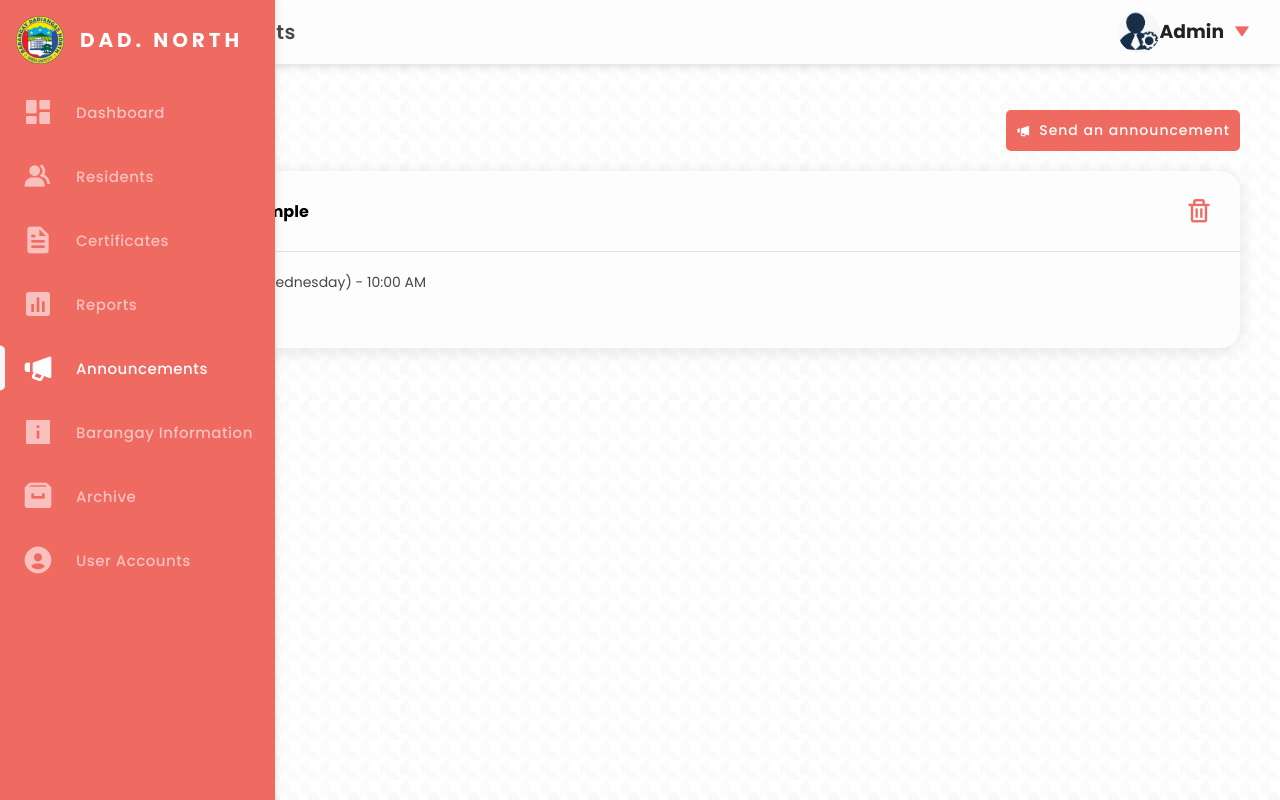
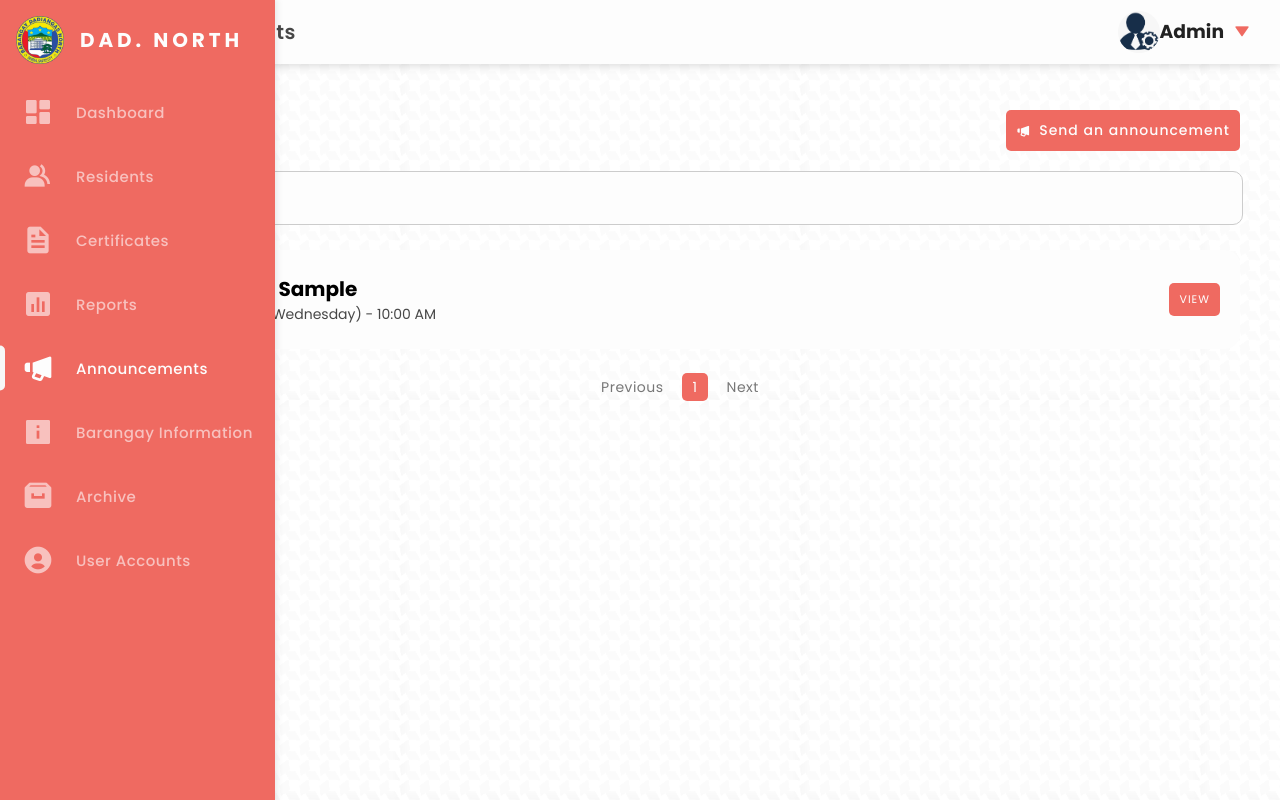
Before and after one commit to chruy-chruy/kb-bmis, a PHP site: page /kb-bmis/announcements/ in a window 1280 px wide. Run offline with PHP 8.4, Linux system fonts and the light colour scheme; a user stored in the database is signed in; tables that the repository leaves empty or names only in its code hold one stand-in row (values such as "Sample post").

Commit message:
announcemnet

```diff
--- a/kb-bmis/announcements/index.php
+++ b/kb-bmis/announcements/index.php
@@ -8,7 +8,6 @@ include "../../includes/preloader.php";
 
 ?>
 <main>
-
   <div class="content">
     <section class="announcements">
       <a href="#" class="button button--md button--primary modal-trigger" style="margin-bottom: 20px; margin-left: auto;" data-modal-id="modal-sendmessage">
@@ -16,42 +15,49 @@ include "../../includes/preloader.php";
         Send an announcement
       </a>
 
-      <!-- <div> -->
-
-      <?php $squery = mysqli_query($conn, "select * from announcements order by id desc");
+      <table id="officials-table" class="row-border">
+        <thead>
+          <tr>
+            <th></th>
+            <th></th>
+            <th></th>
+          </tr>
+        </thead>
+        <tbody>
+          <tr>
+            <?php
+            $squery =  mysqli_query($conn, "select * from announcements order by id desc");
             while ($row = mysqli_fetch_array($squery)) {
-
             ?>
-
-        <div class="card card--announcements">
-          <div class="card__header">
-            <div class="card__header-content">
-              <div class="card__header-content--left">
+              <td>
+              </td>
+              <td>
+                <div class="table__row-text">
+                  <div class="table__row-name">
                     Receipients: <strong><?php echo $row["receipients"]; ?></strong>
                   </div>
-              <div class="card__header-content--right">
-                <a class="button button--icon button--icon-sm button--icon-primary modal-trigger" data-modal-id="modal-deletemessage">
-                  <i class='bx bx-trash' data-modal-id="modal-deletemessage"></i>
+                  <div class="table__row-sub">
+                    <div class="message__date-time"><?php echo date("F j Y \(l\)", strtotime($row["date"])); ?> - <?php echo date("g:i A", strtotime($row["time"])); ?></div>
+                  </div>
+                </div>
+              </td>
+              <td>
+                <div class="table__action-buttons">
+                  <a href="view-announcement.php?id=<?php echo $row['id'] ?>" class="button button--primary button--sm action__cert" id="action-cert">
+                    VIEW
                   </a>
                 </div>
-            </div>
+              </td>
+
+          </tr>
+        <?php } ?>
+
+        </tbody>
+      </table>
+      <!-- brgy officials end -->
+    </section>
   </div>
 
-          <div class="card__body">
-            <div class="card__body-content" style="align-items: flex-start; position:relative;">
-              <div class="message__date-time"><?php echo date("F j Y \(l\)", strtotime($row["date"])); ?> - <?php echo date("g:i A", strtotime($row["time"])); ?></div>
-              <div class="message">
-                <?php echo $row["message"]; ?>
-              </div>
-            </div>
-          </div>
-        </div>
-      <?php } ?>
-      <!-- </div> -->
-
-
-    </section>
-  </div>
 
 </main>
 <form id="send_announcement" action="send.php" method="post" enctype="multipart/form-data" data-parsley-validate="">
@@ -114,34 +120,6 @@ include "../../includes/preloader.php";
 </form>
 </section>
 </div>
-
-
-<?php $squery = mysqli_query($conn, "select * from announcements");
-while ($row = mysqli_fetch_array($squery)) { ?>
-
-
-  <div class="modal__wrapper" id="modal-deletemessage">
-    <section class="modal__window modal__window--md">
-      <header class="modal__header">
-        <h3>Delete Message</h3>
-        <button type="button" class="modal__close close" aria-label="Close modal window">
-          <i class='bx bx-x'></i>
-        </button>
-      </header>
-      <div class="modal__body">
-        Are you sure you want to delete this message?
-      </div>
-
-      <footer class="modal__footer">
-        <a href="delete.php?id=<?php echo $row["id"]; ?>" class="button button--danger button--md">Delete</a>
-        <a href="#" class="button button--dark button--md modal__cancel close">Cancel</a>
-      <?php } ?>
-
-      </footer>
-    </section>
-  </div>
-
-
 </body>
 
 </html>
```
Also changed, not shown: kb-bmis/announcements/view-announcement.php (added, +72 -0 lines), 1 other file. Lines whose indentation alone changed are shown as unchanged.
